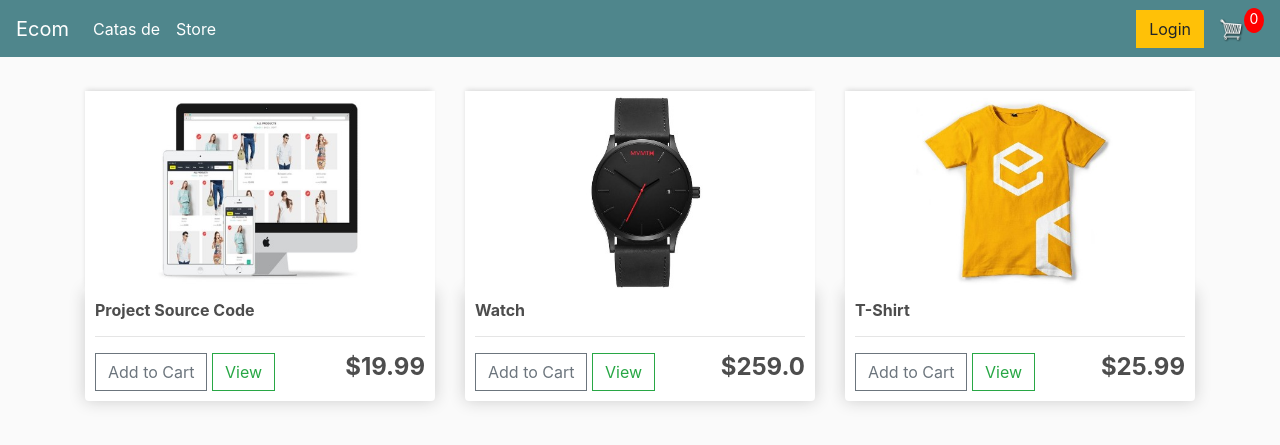
After one commit to mdmarghe/amavinos, a Django app: page /cata-de-vinos/ in a window 1280 px wide. The commit adds this page. Shown: the top 445 px of the page. Run offline with Django 3.2, Linux system fonts and the light colour scheme; data comes from the database, SQL or seed files in the repository; both versions use the stored data as it was after the commit; some libraries are stand-ins or nearby versions.

Commit message:
store e catas

```diff
--- /dev/null
+++ b/store/templates/store/catas.html
@@ -0,0 +1,22 @@
+{% extends 'store/main.html' %}
+{% load static %}
+{% block content %}
+	<div class="row">
+		{% for product in products %}
+		<div class="col-lg-4">
+			<img class="thumbnail" src="{{product.imageURL}}">
+			<div class="box-element product">
+				<h6><strong>{{product.name}}</strong></h6>
+				<hr>
+
+				<button data-product="{{product.id}}" data-action="add" class="btn btn-outline-secondary add-btn update-cart">Add to Cart</button>
+
+				<a class="btn btn-outline-success" href="#">View</a>
+				<h4 style="display: inline-block; float: right"><strong>${{product.price}}</strong></h4>
+
+			</div>
+		</div>
+		{% endfor %}
+	</div>
+
+{% endblock content %}
--- /dev/null
+++ b/store/templates/store/homepage.html
@@ -0,0 +1,6 @@
+{% extends 'store/main.html' %}
+{% load static %}
+{% block content %}
+
+
+{% endblock content %}
--- a/store/templates/store/main.html
+++ b/store/templates/store/main.html
@@ -72,7 +72,7 @@
 	  <div class="collapse navbar-collapse" id="navbarSupportedContent">
 	    <ul class="navbar-nav mr-auto">
 	      <li class="nav-item active">
-	        <a class="nav-link" href="{% url 'store' %}">Catas de <span class="sr-only">(current)</span></a>
+	        <a class="nav-link" href="{% url 'events' %}">Catas de <span class="sr-only">(current)</span></a>
 	      </li>
 		  <li class="nav-item active">
 	        <a class="nav-link" href="{% url 'store' %}">Store <span class="sr-only">(current)</span></a>
--- a/store/urls.py
+++ b/store/urls.py
@@ -4,7 +4,9 @@ from . import views
 
 urlpatterns = [
 	#Leave as empty string for base url
-	path('', views.store, name="store"),
+	path('', views.home, name="homepage"),
+	path('tienda-de-vinos/', views.store, name="store"),
+    path('cata-de-vinos/', views.events, name="events"),
 	path('cart/', views.cart, name="cart"),
 	path('checkout/', views.checkout, name="checkout"),
 
--- a/store/views.py
+++ b/store/views.py
@@ -5,16 +5,34 @@ import datetime
 from .models import *
 from .utils import cookieCart, cartData, guestOrder
 
+
+def home(request):
+	return render(request,'store/homepage.html',{})
+
+
+def events(request):
+    data = cartData(request)
+    cartItems = data['cartItems']
+    order = data['order']
+    items = data['items']
+
+    # Filtra i prodotti della categoria "Degustazioni di vini"
+    products = Product.objects.filter(category__name='Cata de Vino')
+
+    context = {'products': products, 'cartItems': cartItems}
+    return render(request, 'store/catas.html', context)
+
 def store(request):
-	data = cartData(request)
+    data = cartData(request)
+    cartItems = data['cartItems']
+    order = data['order']
+    items = data['items']
 
-	cartItems = data['cartItems']
-	order = data['order']
-	items = data['items']
+    # Filtra i prodotti della categoria "Vini"
+    products = Product.objects.filter(category__id=2)
 
-	products = Product.objects.all()
-	context = {'products':products, 'cartItems':cartItems}
-	return render(request, 'store/store.html', context)
+    context = {'products': products, 'cartItems': cartItems}
+    return render(request, 'store/store.html', context)
 
 
 def cart(request):
```
Also changed, not shown: db.sqlite3.
